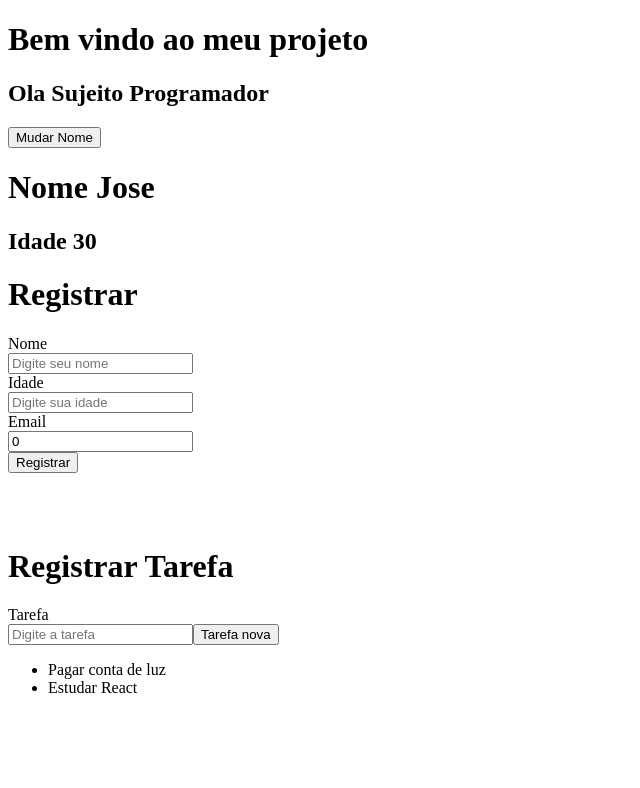
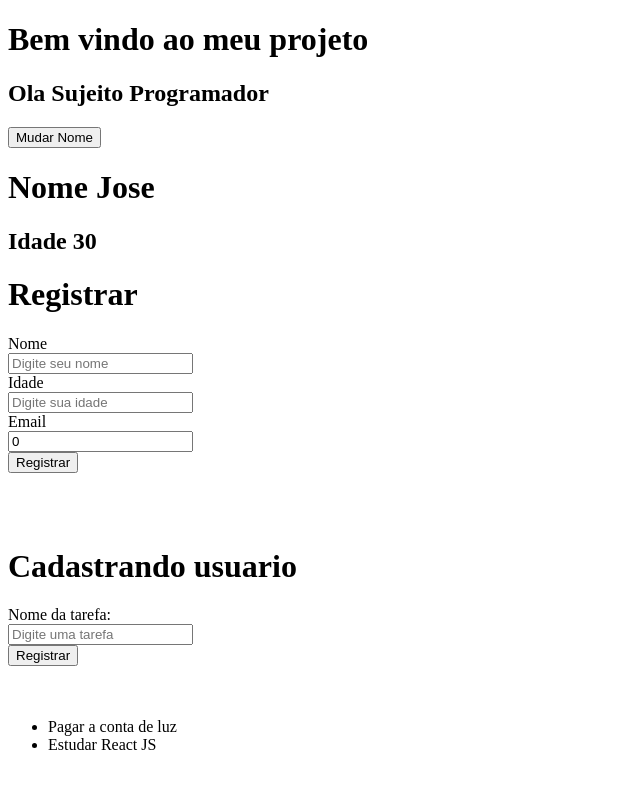
Before and after one commit to diogjunior100/NextsJs_Learning, a React (Create React App) app: page / in a window 1280 px wide. Shown: the top 788 px of the page, without its empty margins (0-640 px from the left). Built offline with nearby package versions, Linux system fonts and the light colour scheme.

Commit message:
New Tarefas.js

```diff
--- a/src/Components/Tarefas.js
+++ b/src/Components/Tarefas.js
@@ -1,50 +1,49 @@
-import {useState, useEffect} from 'react';
+import { useState, useEffect } from 'react';
+
+function Tarefas(){
+  const [input, setInput] = useState('');
+  const [tarefas, setTarefas] = useState([
+    'Pagar a conta de luz',
+    'Estudar React JS'
+  ]);
+
+  useEffect(()=>{
+    localStorage.setItem('@tarefa', JSON.stringify(tarefas))
+  }, [tarefas]);
+
+  useEffect(()=>{
+    const tarefasStorage = localStorage.getItem('@tarefa');
+
+    if(tarefasStorage){
+      setTarefas(JSON.parse(tarefasStorage))
+    }
+
+  }, []);
 
 
-function Tarefes() {
-    const [input, setInput] = useState('');
-    const [tarefas, setTarefas] = useState([
-        'Pagar conta de luz',
-        'Estudar React'
-    ]);
-
-    useEffect( ()=> {
-        const tarefasStorage = localStorage.getItem('@tarefa');
-
-        if (tarefasStorage) {
-            setTarefas(JSON.parse(tarefasStorage))
-        }
-    }, [])
-
-    //Toda vez que monta a página, ele chama essa função
-    useEffect( () => {
-        //salva as informações no armazenamento local
-        localStorage.setItem('@tarefa', JSON.stringify(tarefas))
-    }, [tarefas])
-
-    function handleTarefas(e) {
+  function handleRegister(e){
     e.preventDefault();
 
     setTarefas([...tarefas, input]);
     setInput('');
+
   }
 
+  return(
+    <div>
+      <h1>Cadastrando usuario</h1>
 
-    return (
-        <div>
-            <form onSubmit={handleTarefas}>
-                <h1>Registrar Tarefa</h1>
-
-                <label>Tarefa</label> <br/>
-
+      <form onSubmit={handleRegister}>
+        <label>Nome da tarefa:</label><br/>
         <input
-                placeholder='Digite a tarefa'
+         placeholder="Digite uma tarefa"
          value={input}
-                onChange={(e) => setInput(e.target.value)} />
-
-                <button type='Submit'> Tarefa nova </button>
+         onChange={ (e) => setInput(e.target.value) }
+        /><br/>
+        <button type="submit">Registrar</button>
       </form>
 
+      <br/><br/>
 
       <ul>
         {tarefas.map( tarefa => (
@@ -53,8 +52,7 @@ function Tarefes() {
       </ul>
 
     </div>
-    )
+  );
 }
 
-
-export default Tarefes;
+export default Tarefas;
```
Lines whose indentation alone changed are shown as unchanged.
